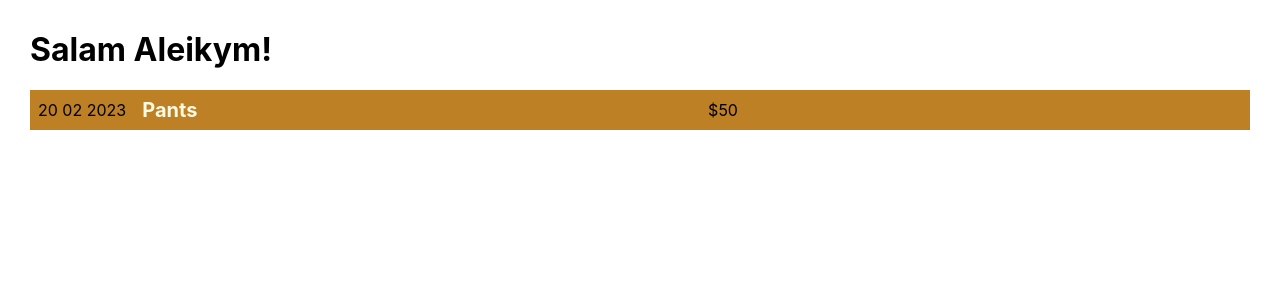
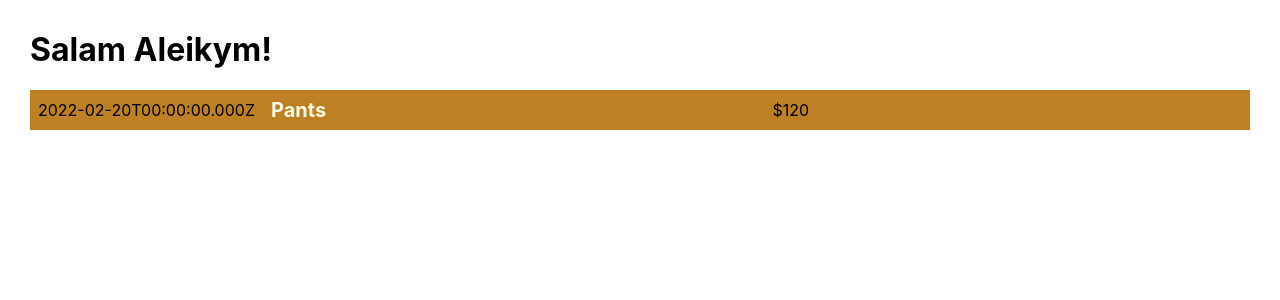
Before and after one commit to feelpainbitc/spending_schedule_react, a JavaScript app: page / in a window 1280 px wide. Shown: the top 300 px of the page. Built offline with nearby package versions, Linux system fonts and the light colour scheme.

Commit message:
dynamic data

```diff
--- a/src/components/CostItem.js
+++ b/src/components/CostItem.js
@@ -1,12 +1,17 @@
 import './CostItem.css'
 
 function CostItem(){
+
+    const costDate= new Date(2022, 1, 20);
+    const costDescription= "Pants";
+    const costAmount=120;
+
     return(
         <div className='cost-item'>
-            <div>20 02 2023</div>
+            <div>{costDate.toISOString()}</div>
             <div className='cost-item__description'>
-            <h2>Pants</h2>
-            <div className='cost-item__description'>$50</div>
+            <h2>{costDescription}</h2>
+            <div className='cost-item__description'>${costAmount}</div>
             </div>
         </div>
     );
```
